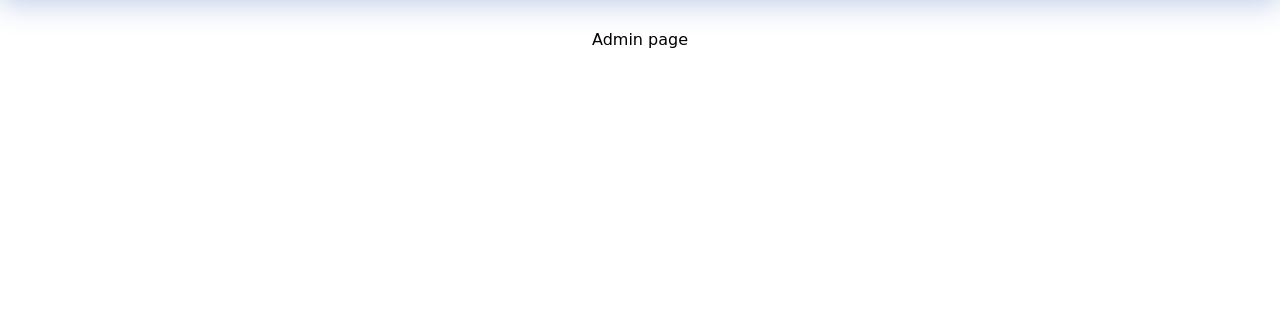
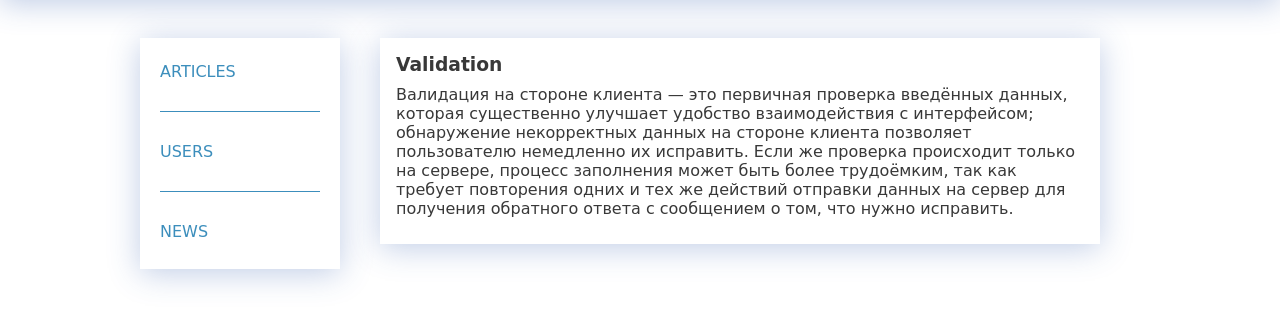
Before and after one commit to Lubov-L/mvc-blog, a PHP site: page /views/admin.php in a window 1280 px wide. Shown: the part 70-396 px from the top of the page. Run offline with PHP 8.4, Linux system fonts and the light colour scheme; some web fonts are replaced.

Commit message:
дизайн страницы админа

```diff
--- a/views/admin.php
+++ b/views/admin.php
@@ -4,4 +4,32 @@ require_once __DIR__ . '/head.php';
 <?php
 require_once __DIR__ . '/header.php';
 ?>
-<div class="admin">Admin page</div>
+<div class="content">
+    <div class="content__block">
+        <div class="content__panel">
+            <a href="#" class="content__panel-link">
+                Articles
+            </a>
+            <div class="line"></div>
+            <a href="#" class="content__panel-link">
+                Users
+            </a>
+            <div class="line"></div>
+            <a href="#" class="content__panel-link">
+                News
+            </a>
+        </div>
+        <div class="content__main">
+            <div class="article">
+                <h3>Validation</h3>
+                <p>
+                    Валидация на стороне клиента — это первичная проверка введённых данных, которая существенно улучшает
+                    удобство взаимодействия с интерфейсом; обнаружение некорректных данных на стороне клиента позволяет
+                    пользователю немедленно их исправить. Если же проверка происходит только на сервере, процесс заполнения
+                    может быть более трудоёмким, так как требует повторения одних и тех же действий отправки данных на
+                    сервер для получения обратного ответа с сообщением о том, что нужно исправить.
+                </p>
+            </div>
+        </div>
+    </div>
+</div>
```
